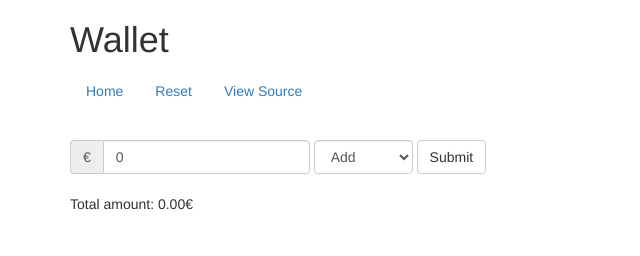
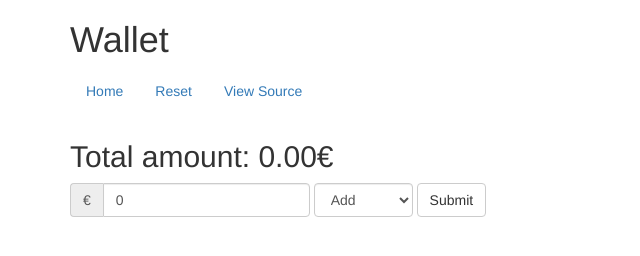
Before and after one commit to sonyalas/wallet, a plain HTML site: page index.html in a window 1280 px wide. Shown: the whole page, without its empty margins (0-640 px from the left). Drawn offline with Linux system fonts and the light colour scheme.

Commit message:
Update index.html

```diff
--- a/index.html
+++ b/index.html
@@ -18,7 +18,7 @@
 		      	<li><a href="https://github.com/sonyalas/wallet" target="_blank">View Source</a></li>
 			</ul>
 		</nav>
-
+		<h2>Total amount: {{ totalAmount | number:2}}€</h2>
 		<form class="form-inline" ng-submit="updateWallet()">
 			<div class="form-group">
 			    <label class="sr-only" for="exampleInputAmount">Amount</label>
@@ -35,12 +35,11 @@
 		</form>
 		<div class="results">
 			<table class="table">
-				<tr ng-repeat="l in historial  track by $index">
+				<tr ng-repeat="l in historial track by $index ">
 				  <td><span ng-show="l.operation=='Remove'">-</span>{{l.amount}}€</td>
 				  <td>{{l.date | date: 'dd/MM/yyyy HH:mm'}}</td>
 				</tr>
 			</table>
-			<p>Total amount: {{ totalAmount | number:2}}€</p>
 		</div>
 	</div>
 	<script src="./assets/js/jquery-3.1.1.min.js"></script>
```
